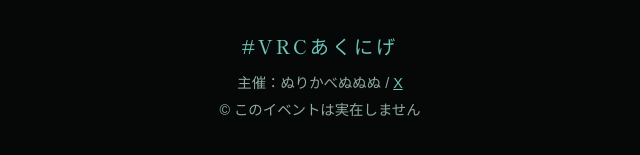
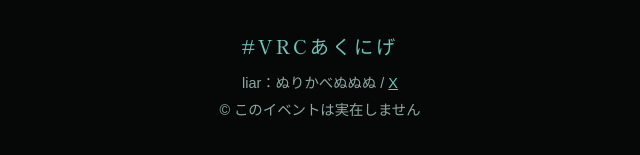
Before and after one commit to nurikabenununu/Akunige, a plain HTML site: page index.html in a window 1280 px wide. Shown: the part 4444-4599 px from the top of the page, 320-960 px from the left. Drawn offline with Linux system fonts and the light colour scheme.

Commit message:
Update index.html

```diff
--- a/index.html
+++ b/index.html
@@ -305,7 +305,7 @@
 <footer>
   <p class="tag">#VRCあくにげ</p>
   <!-- ★【書き換え】主催者名・XのURL -->
-  <p>主催：ぬりかべぬぬぬ / <a href="https://x.com/nurikabenununu" target="_blank" rel="noopener">X</a></p>
+  <p>liar：ぬりかべぬぬぬ / <a href="https://x.com/nurikabenununu" target="_blank" rel="noopener">X</a></p>
   <p>&copy; このイベントは実在しません</p>
 </footer>
 
```
